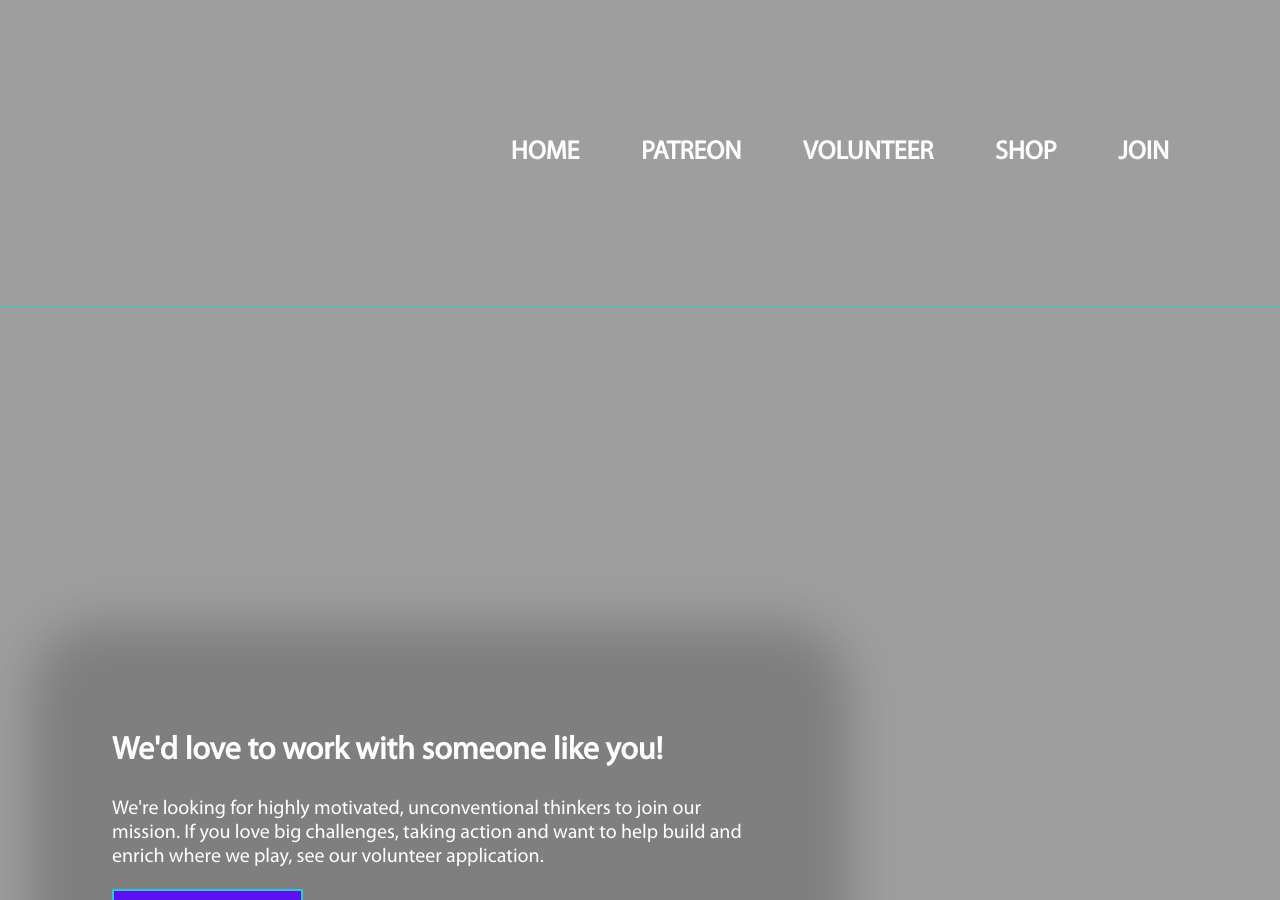
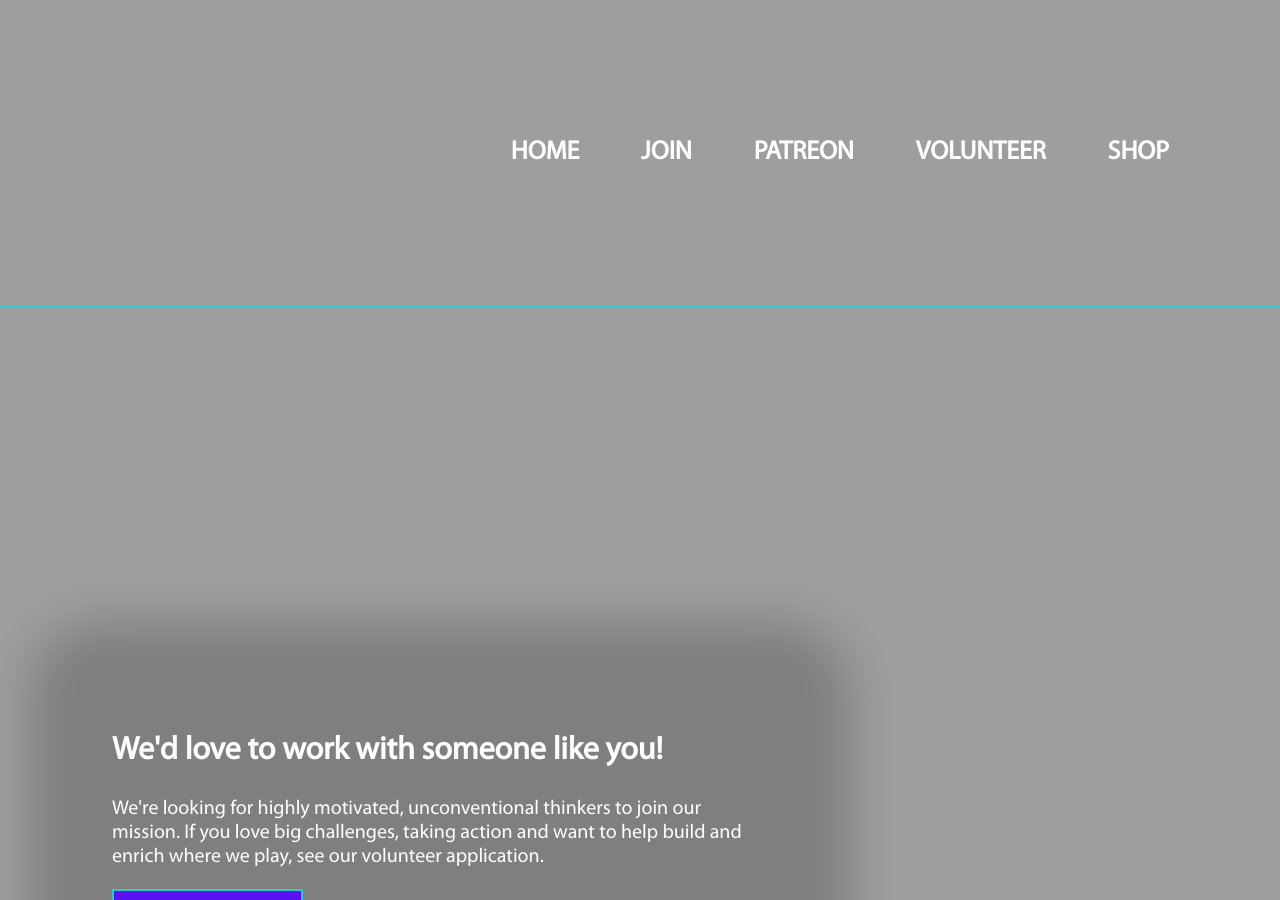
Before and after one commit to DerpCompany/DerpCompany.github.io, a Jekyll site: the page built from volunteer.md, in a window 1280 px wide and 900 px high. Built offline with Jekyll 4.4.1, drawn with Linux system fonts in a browser that asks for light colours.

Commit message:
Added IG, fixed order of buttons

```diff
--- a/_includes/footer.html
+++ b/_includes/footer.html
@@ -12,4 +12,5 @@
   <a href="https://www.youtube.com/user/D3rpCompany" class="socialIcon" target="_blank" rel="noopener noreferrer"><img src="https://derpcompany.github.io/assets/web/social_icons/youtube_icon.png"></a>
   <a href="https://www.twitch.tv/derpcompanytv" class="socialIcon" target="_blank" rel="noopener noreferrer"><img src="https://derpcompany.github.io/assets/web/social_icons/twitch_icon.png"></a>
   <a href="https://steamcommunity.com/groups/DerpCompanyGaming" class="socialIcon" target="_blank" rel="noopener noreferrer"><img src="https://derpcompany.github.io/assets/web/social_icons/steam_icon.png"></a>
+  <a href="https://www.instagram.com/derp.company/" class="socialIcon" target="_blank" rel="noopener noreferrer"><img src="https://derpcompany.github.io/assets/web/social_icons/instagram_icon.png"></a>
 </div>
--- a/_includes/pages.html
+++ b/_includes/pages.html
@@ -30,10 +30,3 @@
     </a>
   </h3>
 </button>
-<button class="pagesLink">
-  <h3>
-    <a href="{{ site.baseurl }}/join/" target="_blank" rel="noopener noreferrer">
-      {{ site.data.strings["join"] }}
-    </a>
-  </h3>
-</button>
```
Also changed, not shown: join.md (+1 -1 lines), volunteer.md (+1 -1 lines).
